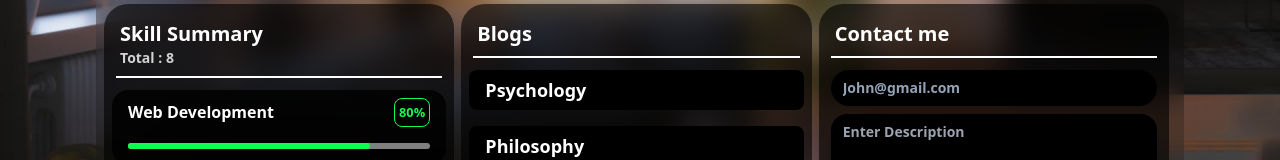
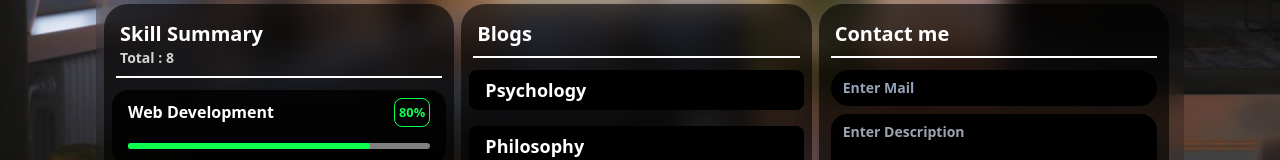
Before and after one commit to Manindra289/responsive_portfolio, a React (Create React App) app: page / in a window 1280 px wide. Shown: the part 439-599 px from the top of the page. Built offline with nearby package versions, Linux system fonts and the light colour scheme.

Commit message:
form added

```diff
--- a/src/components/Form/Form.js
+++ b/src/components/Form/Form.js
@@ -1,40 +1,104 @@
-import React from 'react'
+import React, {useRef} from 'react'
 import styles from './Form.module.css'
+// import nodemailer from 'nodemailer'
+import emailjs from 'emailjs-com';
+
+import { useState } from 'react';
+
 const Form = () => {
+
+    const form = useRef();
+  const [formData, setFormData] = useState({
+    email: "",
+    message: ""
+  });
+
+  const [isValid, setIsValid] = useState(false);
+
+  const handleChange = (e) => {
+    const { name, value } = e.target;
+
+    setFormData({
+      ...formData,
+      [name]: value
+    });
+
+
+    // Validate the form after each input change
+    validateForm({ ...formData, [name]: value });
+
+
+
+  };
+
+  const validateForm = (data) => {
+    const emailPattern = /^[^\s@]+@[^\s@]+\.[^\s@]+$/; // Basic email regex pattern
+    const isEmailValid = emailPattern.test(data.email); // Check if email is valid
+    const isMessageValid = data.message.length >= 3;    // Check if message is at least 3 characters
+    setIsValid(isEmailValid && isMessageValid);
+
+  };
+
+  const handleSubmit = (e) => {
+    e.preventDefault();
+
+    if (isValid) {
+
+      emailjs.sendForm('service_h7x4oyc', 'template_xs3pguz', e.target,'UtCZOztOdliNpJ-YW')
+      .then(
+        () => {
+            alert("Form submitted successfully!");
+        },
+        (error) => {
+          console.log('FAILED...', error.text);
+        },
+      );
+
+      // Handle form submission logic here
+    }
+    else
+    {
+      alert("Email should be valid, Description should be >=3 characters")
+    }
+    console.log(formData)
+  };
+
+
+
   return (
     <section className={['lg:flex lg:flex-col lg:box-border w-[100%] h-[100%] rounded-3xl lg:overflow-scroll pb-2',styles['bg']].join(' ')}>
       <h1 className={['text-white text-xl font-bold  ml-4 pt-2 max-lg:text-base 2xl:text-5xl mb-0 mt-2',styles['ah1']].join(' ')}>Contact me</h1>
       <hr className='mx-3 mt-2 p-0 mb-1'/>
-      {/* 2 input fields Email, description and reset and submit buttons   */}
-      <form>
+
+      <form onSubmit={handleSubmit} ref={form} >
         <div className='mx-3 py-2 '>
-          {/* <input className='box-border w-[100%] bg-[black] text-white rounded-full
-          pl-2 p-1 font-bold cursor-text focus:outline-none focus:border-sky-500 focus:ring-1 focus:ring-sky-500
-      disabled:bg-slate-50 disabled:text-slate-500 disabled:border-slate-200 disabled:shadow-none
-      invalid:border-pink-500 invalid:text-pink-600
-      focus:invalid:border-pink-500 focus:invalid:ring-pink-500'  type='text' placeholder='Enter Email' /> */}
-    {/* <!-- Using form state modifiers, the classes can be identical for every input --> */}
-        <input type="email" class='font-bold block w-full px-3 py-2 cursor-text bg-black rounded-full text-sm shadow-sm placeholder-slate-400
-      focus:outline-none focus:border-sky-500
-      invalid:border-pink-500 invalid:text-pink-600
-      focus:invalid:border-pink-500 focus:invalid:ring-pink-500
-      valid:text-sky-500
-    '  placeholder='John@gmail.com'/>
+        <input type="email"
+        className='font-bold block w-full px-3 py-2 cursor-text
+       bg-black rounded-full text-sm shadow-sm placeholder-slate-400
+       text-white outline-none
+     '  placeholder='Enter Mail'  name="email"
+    value={formData.email}
+    onChange={handleChange}
+    required/>
         </div>
         <div className='box-border mx-3'>
         <textarea className='resize-none w-[100%] text-sm shadow-sm font-bold bg-[black]
          text-white rounded-2xl pl-3 p-2 focus:outline-none
-         ' id="w3review" rows="5" placeholder='Enter Description'>
+         ' id="w3review" rows="5" placeholder='Enter Description'
+         name="message"
+          value={formData.message}
+          onChange={handleChange}
+         >
         </textarea>
         </div>
         <div className='mx-3 my-1'>
-        <button className='bg-white text-black font-bold py-1 px-4 rounded-full text-base' type='reset'>Reset</button>
-        <button className='bg-[#0d6efd] py-1 px-4 mx-1 text-white font-bold rounded-full text-base'  type='submit' onClick={(event)=>{
-          event.preventDefault();
-          console.log("submitted");
-          }
-          }> Submit </button>
+        <button className='bg-white hover:bg-black hover:text-white text-black font-bold py-1 px-4 rounded-full text-base' type='reset'>Reset</button>
+        <button   type='submit' id='sb1'
+        className='  bg-[#0d6efd] py-1 px-4 mx-1 text-white font-bold rounded-full text-base'
+
+         > Submit </button>
         </div>
+        {/*  */}
       </form>
     </section>
   )
--- a/src/components/Projects/Project_component/Project_component.js
+++ b/src/components/Projects/Project_component/Project_component.js
@@ -5,10 +5,9 @@ const Project_component = (props) => {
 <>
     <hr className='mx-3 p-0 mt-1 '/>
     <div className='hover:text-black rounded-md text-white hover:bg-white mx-3'>
-
         <h1 className='  text-base font-bold  max-lg:text-sm 2xl:text-3xl ml-1 pt-1 mt-1 mb-0'>{props.title}</h1>
-        <h2 className=' lg:text-sm text-[lightgrey] text-sm font-bold ml-1 max-lg:text-xs 2xl:text-2xl mb-0'>{props.time}</h2>
-        <h2 className='text-[lightgrey] mt-1  text-sm font-bold pb-1  ml-1 max-lg:text-xs 2xl:text-2xl mb-0'>{props.tech}</h2>
+        <h2 className=' lg:text-sm  text-[lightgrey] text-sm font-bold ml-1 max-lg:text-xs 2xl:text-2xl mb-0'>{props.time}</h2>
+        <h2 className='text-[lightgrey]  mt-1  text-sm font-bold pb-1  ml-1 max-lg:text-xs 2xl:text-2xl mb-0'>{props.tech}</h2>
     </div>
     </>
   )
```
